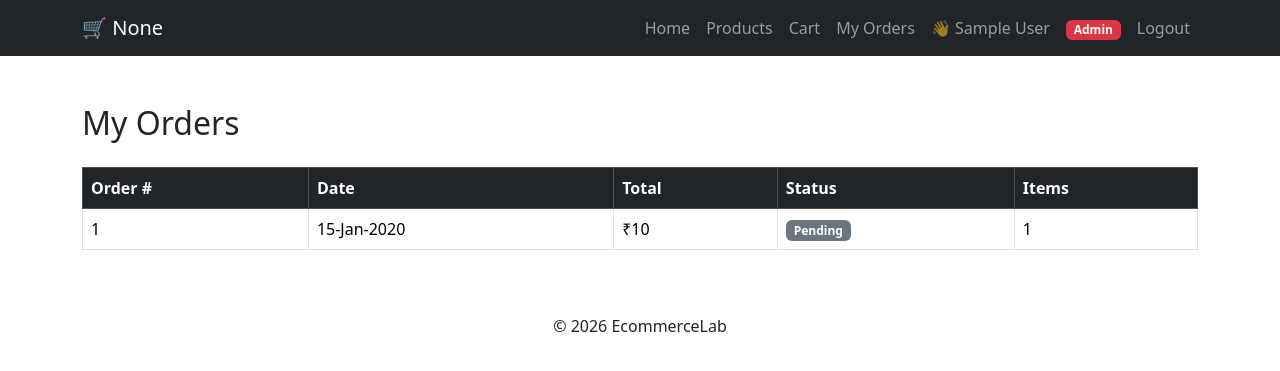
After one commit to akm4arun/EcommerceLab, a Flask app: page /orders/my-orders in a window 1280 px wide. The commit adds this page. Shown: the top 371 px of the page. Run offline with Flask 3, Linux system fonts and the light colour scheme; the visitor is signed in with stand-in values (Sample User, id 1); tables that the repository leaves empty hold one stand-in row (values such as "Sample post").

Commit message:
feat(order): add order status management and customer order history

```diff
--- a/ecommerce/routes/orders.py
+++ b/ecommerce/routes/orders.py
@@ -1,7 +1,7 @@
 from flask import Blueprint, redirect, url_for, flash, session, render_template
 
 from ecommerce.decorators.auth import login_required
-from ecommerce.services.order_service import checkout
+from ecommerce.services.order_service import checkout, get_user_orders
 
 orders_bp = Blueprint(
     "orders",
@@ -35,6 +35,18 @@ def place_order():
     return redirect(
         url_for("cart.cart")
     )
+
+@orders_bp.route("/my-orders")
+@login_required
+def my_orders():
+
+    orders = get_user_orders(session["user_id"])
+
+    return render_template(
+        "my_orders.html",
+        orders=orders
+    )
+
 @orders_bp.route("/success/<int:order_id>")
 @login_required
 def order_success(order_id):
--- a/ecommerce/services/order_service.py
+++ b/ecommerce/services/order_service.py
@@ -57,3 +57,12 @@ def get_all_orders():
         .order_by(Order.created_at.desc())
         .all()
     )
+
+def get_user_orders(user_id):
+
+    return (
+        Order.query
+        .filter_by(user_id=user_id)
+        .order_by(Order.created_at.desc())
+        .all()
+    )
--- a/ecommerce/templates/base.html
+++ b/ecommerce/templates/base.html
@@ -79,6 +79,12 @@
 
                     </a>
 
+                </li>
+
+                <li class="nav-item">
+                    <a class="nav-link" href="{{ url_for('orders.my_orders') }}">
+                        My Orders
+                    </a>
                 </li>
 
                 {% if session.get("user_id") %}
--- /dev/null
+++ b/ecommerce/templates/my_orders.html
@@ -0,0 +1,93 @@
+{% extends 'base.html' %}
+
+{% block title %}
+My Orders
+{% endblock %}
+
+{% block content %}
+
+<div class="container mt-4">
+
+
+<h2 class="mb-4">
+    My Orders
+</h2>
+
+{% if orders %}
+
+<div class="table-responsive">
+
+    <table class="table table-bordered align-middle">
+
+        <thead class="table-dark">
+
+            <tr>
+
+                <th>Order #</th>
+
+                <th>Date</th>
+
+                <th>Total</th>
+
+                <th>Status</th>
+
+                <th>Items</th>
+
+            </tr>
+
+        </thead>
+
+        <tbody>
+
+            {% for order in orders %}
+
+            <tr>
+
+                <td>{{ order.id }}</td>
+
+                <td>{{ order.created_at.strftime('%d-%b-%Y') }}</td>
+
+                <td>₹{{ '{:,.0f}'.format(order.total_amount) }}</td>
+
+                <td>
+
+                    {% if order.status == 'Pending' %}
+                        <span class="badge bg-secondary">Pending</span>
+                    {% elif order.status == 'Processing' %}
+                        <span class="badge bg-info text-dark">Processing</span>
+                    {% elif order.status == 'Shipped' %}
+                        <span class="badge bg-primary">Shipped</span>
+                    {% elif order.status == 'Delivered' %}
+                        <span class="badge bg-success">Delivered</span>
+                    {% elif order.status == 'Cancelled' %}
+                        <span class="badge bg-danger">Cancelled</span>
+                    {% else %}
+                        <span class="badge bg-dark">{{ order.status }}</span>
+                    {% endif %}
+
+                </td>
+
+                <td>{{ order.items|length }}</td>
+
+            </tr>
+
+            {% endfor %}
+
+        </tbody>
+
+    </table>
+
+</div>
+
+{% else %}
+
+<div class="alert alert-info">
+    You have not placed any orders yet.
+</div>
+
+{% endif %}
+
+
+</div>
+
+{% endblock %}
```
Also changed, not shown: ecommerce/routes/admin.py (+31 -3 lines), ecommerce/templates/admin/order_detail.html (+36 -6 lines).
